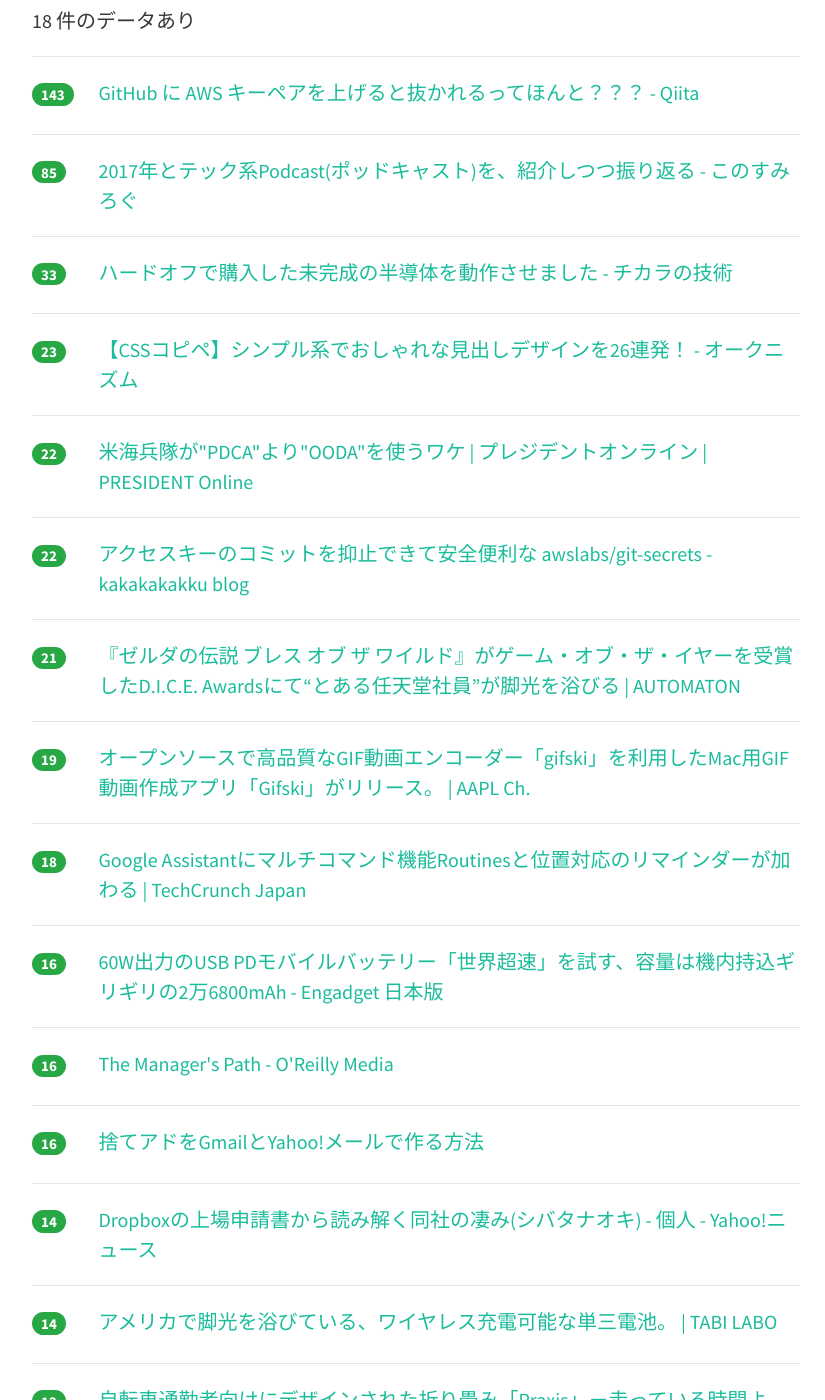
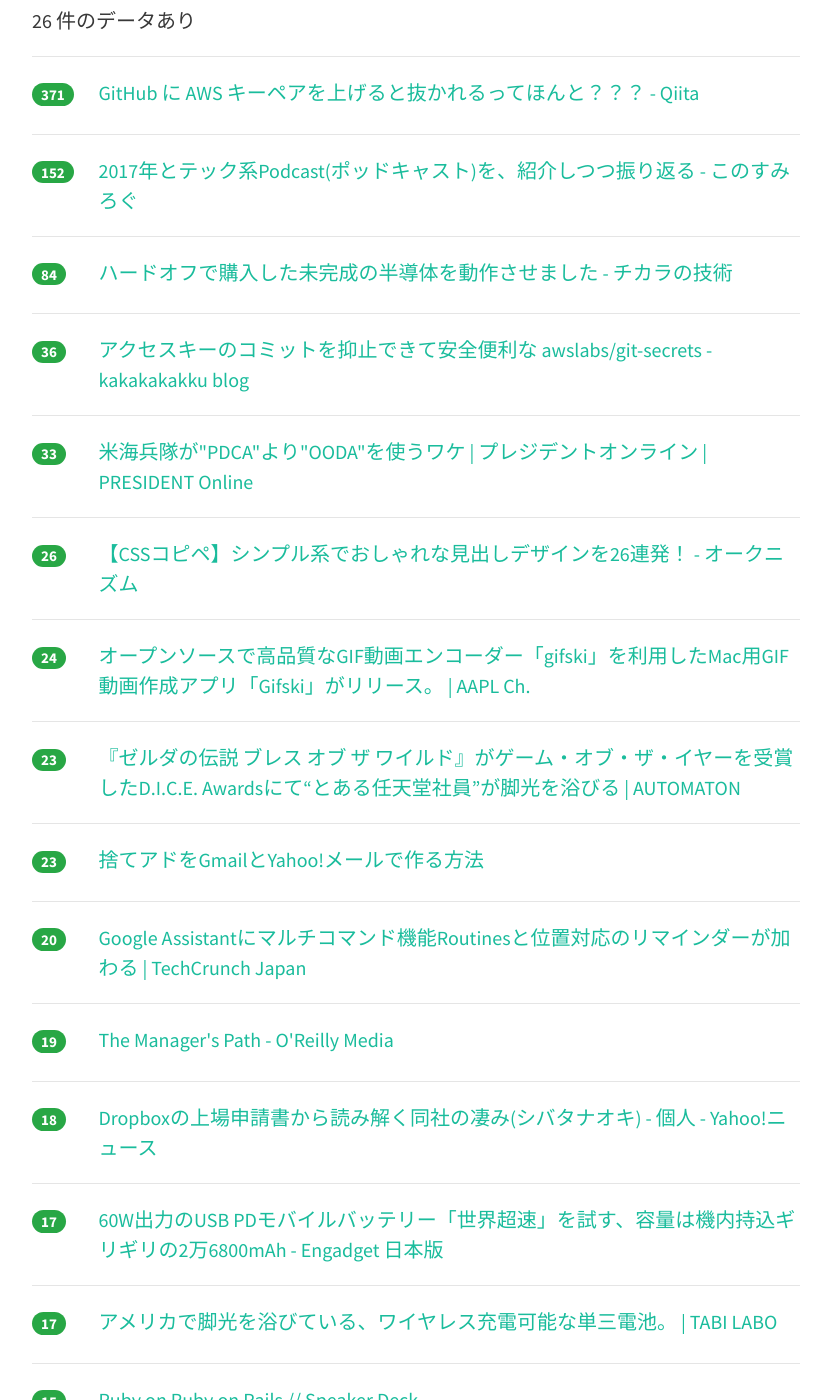
Before and after one commit to yatta47/hatena-matome-site, a Jekyll site: the page built from _posts/2018-02-25-hatena.md, in a window 1280 px wide and 1400 px high, scrolled down 317 px. Shown: the whole window, without its empty margins (224-1049 px from the left). Built offline with Jekyll 4.4.1, drawn with Linux system fonts in a browser that asks for light colours; nearby versions of some CDN libraries; some of the changed text lies outside the part shown.

Commit message:
Updated 2018-02-25

```diff
--- a/_posts/2018-02-25-hatena.md
+++ b/_posts/2018-02-25-hatena.md
@@ -1,98 +1,138 @@
 ---
 layout: post
 title:  "2018-02-25 はてぶIT"
-date:   2018-02-25 09:03:07
+date:   2018-02-25 12:03:50
 tags: [it-hotentry]
 ---
-18 件のデータあり
+26 件のデータあり
 
 <hr><div class="row">
-<div class="col-1"><span class="badge badge-pill badge-success h2">143</span></div>
+<div class="col-1"><span class="badge badge-pill badge-success h2">371</span></div>
 <div class="col-11"><a href='https://qiita.com/saitotak/items/813ac6c2057ac64d5fef' target='_blank'>GitHub に AWS キーペアを上げると抜かれるってほんと？？？ - Qiita</a></div>
 </div>
 <hr>
 <div class="row">
-<div class="col-1"><span class="badge badge-pill badge-success h2">85</span></div>
+<div class="col-1"><span class="badge badge-pill badge-success h2">152</span></div>
 <div class="col-11"><a href='http://www.konosumi.net/entry/2018/02/24/205322' target='_blank'>2017年とテック系Podcast(ポッドキャスト)を、紹介しつつ振り返る - このすみろぐ</a></div>
 </div>
 <hr>
 <div class="row">
-<div class="col-1"><span class="badge badge-pill badge-success h2">33</span></div>
+<div class="col-1"><span class="badge badge-pill badge-success h2">84</span></div>
 <div class="col-11"><a href='http://power-of-tech.hatenablog.com/entry/2018/02/20/212659' target='_blank'>ハードオフで購入した未完成の半導体を動作させました - チカラの技術</a></div>
 </div>
 <hr>
 <div class="row">
-<div class="col-1"><span class="badge badge-pill badge-success h2">23</span></div>
+<div class="col-1"><span class="badge badge-pill badge-success h2">36</span></div>
+<div class="col-11"><a href='http://kakakakakku.hatenablog.com/entry/2017/02/06/100706' target='_blank'>アクセスキーのコミットを抑止できて安全便利な awslabs/git-secrets - kakakakakku blog</a></div>
+</div>
+<hr>
+<div class="row">
+<div class="col-1"><span class="badge badge-pill badge-success h2">33</span></div>
+<div class="col-11"><a href='http://president.jp/articles/-/24000?page=3' target='_blank'>米海兵隊が"PDCA"より"OODA"を使うワケ | プレジデントオンライン | PRESIDENT Online</a></div>
+</div>
+<hr>
+<div class="row">
+<div class="col-1"><span class="badge badge-pill badge-success h2">26</span></div>
 <div class="col-11"><a href='http://www.okuni.me/entry/simple-h2-design' target='_blank'>【CSSコピペ】シンプル系でおしゃれな見出しデザインを26連発！ - オークニズム</a></div>
 </div>
 <hr>
 <div class="row">
-<div class="col-1"><span class="badge badge-pill badge-success h2">22</span></div>
-<div class="col-11"><a href='http://president.jp/articles/-/24000?page=3' target='_blank'>米海兵隊が"PDCA"より"OODA"を使うワケ | プレジデントオンライン | PRESIDENT Online</a></div>
+<div class="col-1"><span class="badge badge-pill badge-success h2">24</span></div>
+<div class="col-11"><a href='https://applech2.com/archives/20180224-high-quality-gif-encode-app-gifski.html' target='_blank'>オープンソースで高品質なGIF動画エンコーダー「gifski」を利用したMac用GIF動画作成アプリ「Gifski」がリリース。 | AAPL Ch.</a></div>
 </div>
 <hr>
 <div class="row">
-<div class="col-1"><span class="badge badge-pill badge-success h2">22</span></div>
-<div class="col-11"><a href='http://kakakakakku.hatenablog.com/entry/2017/02/06/100706' target='_blank'>アクセスキーのコミットを抑止できて安全便利な awslabs/git-secrets - kakakakakku blog</a></div>
-</div>
-<hr>
-<div class="row">
-<div class="col-1"><span class="badge badge-pill badge-success h2">21</span></div>
+<div class="col-1"><span class="badge badge-pill badge-success h2">23</span></div>
 <div class="col-11"><a href='http://jp.automaton.am/articles/newsjp/20180224-63536/' target='_blank'>『ゼルダの伝説 ブレス オブ ザ ワイルド』がゲーム・オブ・ザ・イヤーを受賞したD.I.C.E. Awardsにて“とある任天堂社員”が脚光を浴びる | AUTOMATON</a></div>
 </div>
 <hr>
 <div class="row">
+<div class="col-1"><span class="badge badge-pill badge-success h2">23</span></div>
+<div class="col-11"><a href='https://radiolife.com/internet/22095/' target='_blank'>捨てアドをGmailとYahoo!メールで作る方法</a></div>
+</div>
+<hr>
+<div class="row">
+<div class="col-1"><span class="badge badge-pill badge-success h2">20</span></div>
+<div class="col-11"><a href='http://jp.techcrunch.com/2018/02/24/2018-02-23-google-assistant-is-adding-routines-and-location-based-reminders/' target='_blank'>Google Assistantにマルチコマンド機能Routinesと位置対応のリマインダーが加わる | TechCrunch Japan</a></div>
+</div>
+<hr>
+<div class="row">
 <div class="col-1"><span class="badge badge-pill badge-success h2">19</span></div>
-<div class="col-11"><a href='https://applech2.com/archives/20180224-high-quality-gif-encode-app-gifski.html' target='_blank'>オープンソースで高品質なGIF動画エンコーダー「gifski」を利用したMac用GIF動画作成アプリ「Gifski」がリリース。 | AAPL Ch.</a></div>
+<div class="col-11"><a href='http://shop.oreilly.com/product/0636920056843.do' target='_blank'>The Manager's Path - O'Reilly Media</a></div>
 </div>
 <hr>
 <div class="row">
 <div class="col-1"><span class="badge badge-pill badge-success h2">18</span></div>
-<div class="col-11"><a href='http://jp.techcrunch.com/2018/02/24/2018-02-23-google-assistant-is-adding-routines-and-location-based-reminders/' target='_blank'>Google Assistantにマルチコマンド機能Routinesと位置対応のリマインダーが加わる | TechCrunch Japan</a></div>
+<div class="col-11"><a href='https://news.yahoo.co.jp/byline/shibatanaoki/20180224-00081976/' target='_blank'>Dropboxの上場申請書から読み解く同社の凄み(シバタナオキ) - 個人 - Yahoo!ニュース</a></div>
 </div>
 <hr>
 <div class="row">
-<div class="col-1"><span class="badge badge-pill badge-success h2">16</span></div>
+<div class="col-1"><span class="badge badge-pill badge-success h2">17</span></div>
 <div class="col-11"><a href='http://japanese.engadget.com/2018/02/23/60w-usb-pd-2-6800mah/' target='_blank'>60W出力のUSB PDモバイルバッテリー「世界超速」を試す、容量は機内持込ギリギリの2万6800mAh - Engadget 日本版</a></div>
 </div>
 <hr>
 <div class="row">
-<div class="col-1"><span class="badge badge-pill badge-success h2">16</span></div>
-<div class="col-11"><a href='http://shop.oreilly.com/product/0636920056843.do' target='_blank'>The Manager's Path - O'Reilly Media</a></div>
+<div class="col-1"><span class="badge badge-pill badge-success h2">17</span></div>
+<div class="col-11"><a href='https://tabi-labo.com/286558/journey-cota-foever-battery' target='_blank'>アメリカで脚光を浴びている、ワイヤレス充電可能な単三電池。 | TABI LABO</a></div>
 </div>
 <hr>
 <div class="row">
-<div class="col-1"><span class="badge badge-pill badge-success h2">16</span></div>
-<div class="col-11"><a href='https://radiolife.com/internet/22095/' target='_blank'>捨てアドをGmailとYahoo!メールで作る方法</a></div>
+<div class="col-1"><span class="badge badge-pill badge-success h2">15</span></div>
+<div class="col-11"><a href='https://speakerdeck.com/a_matsuda/ruby-on-ruby-on-rails' target='_blank'>Ruby on Ruby on Rails // Speaker Deck</a></div>
 </div>
 <hr>
 <div class="row">
 <div class="col-1"><span class="badge badge-pill badge-success h2">14</span></div>
-<div class="col-11"><a href='https://news.yahoo.co.jp/byline/shibatanaoki/20180224-00081976/' target='_blank'>Dropboxの上場申請書から読み解く同社の凄み(シバタナオキ) - 個人 - Yahoo!ニュース</a></div>
-</div>
-<hr>
-<div class="row">
-<div class="col-1"><span class="badge badge-pill badge-success h2">14</span></div>
-<div class="col-11"><a href='https://tabi-labo.com/286558/journey-cota-foever-battery' target='_blank'>アメリカで脚光を浴びている、ワイヤレス充電可能な単三電池。 | TABI LABO</a></div>
-</div>
-<hr>
-<div class="row">
-<div class="col-1"><span class="badge badge-pill badge-success h2">12</span></div>
 <div class="col-11"><a href='https://internetcom.jp/204309/folding-drive-praxis' target='_blank'>自転車通勤者向けにデザインされた折り畳み「Praxis」－走っている時間より、折り畳んでいる時間の方が長い人向け [インターネットコム]</a></div>
 </div>
 <hr>
 <div class="row">
-<div class="col-1"><span class="badge badge-pill badge-success h2">10</span></div>
+<div class="col-1"><span class="badge badge-pill badge-success h2">11</span></div>
 <div class="col-11"><a href='http://www.afpbb.com/articles/-/3163470' target='_blank'>国民監視からテロまで、AIが悪用される近未来の脅威 専門家らが警鐘　写真1枚　国際ニュース：AFPBB News</a></div>
 </div>
 <hr>
 <div class="row">
-<div class="col-1"><span class="badge badge-pill badge-success h2">9</span></div>
+<div class="col-1"><span class="badge badge-pill badge-success h2">11</span></div>
+<div class="col-11"><a href='https://kaztaira.wordpress.com/2018/02/24/%EF%BD%81%EF%BD%89%E5%AF%BE%EF%BD%81%EF%BD%89%E3%81%AE%E8%A1%8C%E6%96%B9%EF%BC%9A%EF%BD%81%EF%BD%89%E3%81%A7%E6%B0%BE%E6%BF%AB%E3%81%95%E3%81%9B%E3%82%8B%E3%83%95%E3%82%A7%E3%82%A4%E3%82%AF%E3%83%9D/' target='_blank'>ＡＩ対ＡＩの行方：ＡＩで氾濫させるフェイクポルノは、ＡＩで排除できるのか | 新聞紙学的</a></div>
+</div>
+<hr>
+<div class="row">
+<div class="col-1"><span class="badge badge-pill badge-success h2">10</span></div>
 <div class="col-11"><a href='http://for-mom.hatenablog.com/entry/entranceexam_' target='_blank'>いまどきの中高生、問題集がすごくハイテク！ - For Mom　 -すべてのお母さんへのメッセージ-</a></div>
 </div>
 <hr>
 <div class="row">
-<div class="col-1"><span class="badge badge-pill badge-success h2">7</span></div>
+<div class="col-1"><span class="badge badge-pill badge-success h2">8</span></div>
 <div class="col-11"><a href='http://b.hatena.ne.jp/entry/s/www.asahi.com/articles/ASL2R66XRL2RUTFK01M.html' target='_blank'>はてなブックマーク - イスラム教徒女性のスカーフめくる　看護師試験の監督員：朝日新聞デジタル</a></div>
 </div>
 <hr>
+<div class="row">
+<div class="col-1"><span class="badge badge-pill badge-success h2">8</span></div>
+<div class="col-11"><a href='https://www.gizmodo.jp/2018/02/media-ambition-tokyo-2018.html' target='_blank'>テクノロジーカルチャーの祭典「Media Ambition Tokyo」に行ってきました。感想と気になった作品を紹介 | ギズモード・ジャパン</a></div>
+</div>
+<hr>
+<div class="row">
+<div class="col-1"><span class="badge badge-pill badge-success h2">7</span></div>
+<div class="col-11"><a href='http://ascii.jp/elem/000/001/637/1637595/' target='_blank'>ASCII.jp：HDDはやっぱり安い！　厚み7mmで容量2TBのWD製2.5インチHDDが1万680円</a></div>
+</div>
+<hr>
+<div class="row">
+<div class="col-1"><span class="badge badge-pill badge-success h2">7</span></div>
+<div class="col-11"><a href='http://b.hatena.ne.jp/entry/dennou-kurage.hatenablog.com/entry/2018/02/24/155303' target='_blank'>はてなブックマーク - 裁量労働制になったら、働き方は何も変わらずに残業代だけ減ったという話 - 脱社畜ブログ</a></div>
+</div>
+<hr>
+<div class="row">
+<div class="col-1"><span class="badge badge-pill badge-success h2">6</span></div>
+<div class="col-11"><a href='https://www.goodspress.jp/news/146041/' target='_blank'>シガーチャージャーの飛び出し問題はこれで解決！ | ＆GP</a></div>
+</div>
+<hr>
+<div class="row">
+<div class="col-1"><span class="badge badge-pill badge-success h2">6</span></div>
+<div class="col-11"><a href='https://katashin.info/2018/02/24/221' target='_blank'>TypeScript Compiler API の基本的な使い方、コード例と作ってみたもの | Web 猫</a></div>
+</div>
+<hr>
+<div class="row">
+<div class="col-1"><span class="badge badge-pill badge-success h2">5</span></div>
+<div class="col-11"><a href='http://www.youtube.com/watch?v=YFHHGETsxkE' target='_blank'>PAPERS, PLEASE - The Short Film (2018) 4K SUBS</a></div>
+</div>
+<hr>
```
